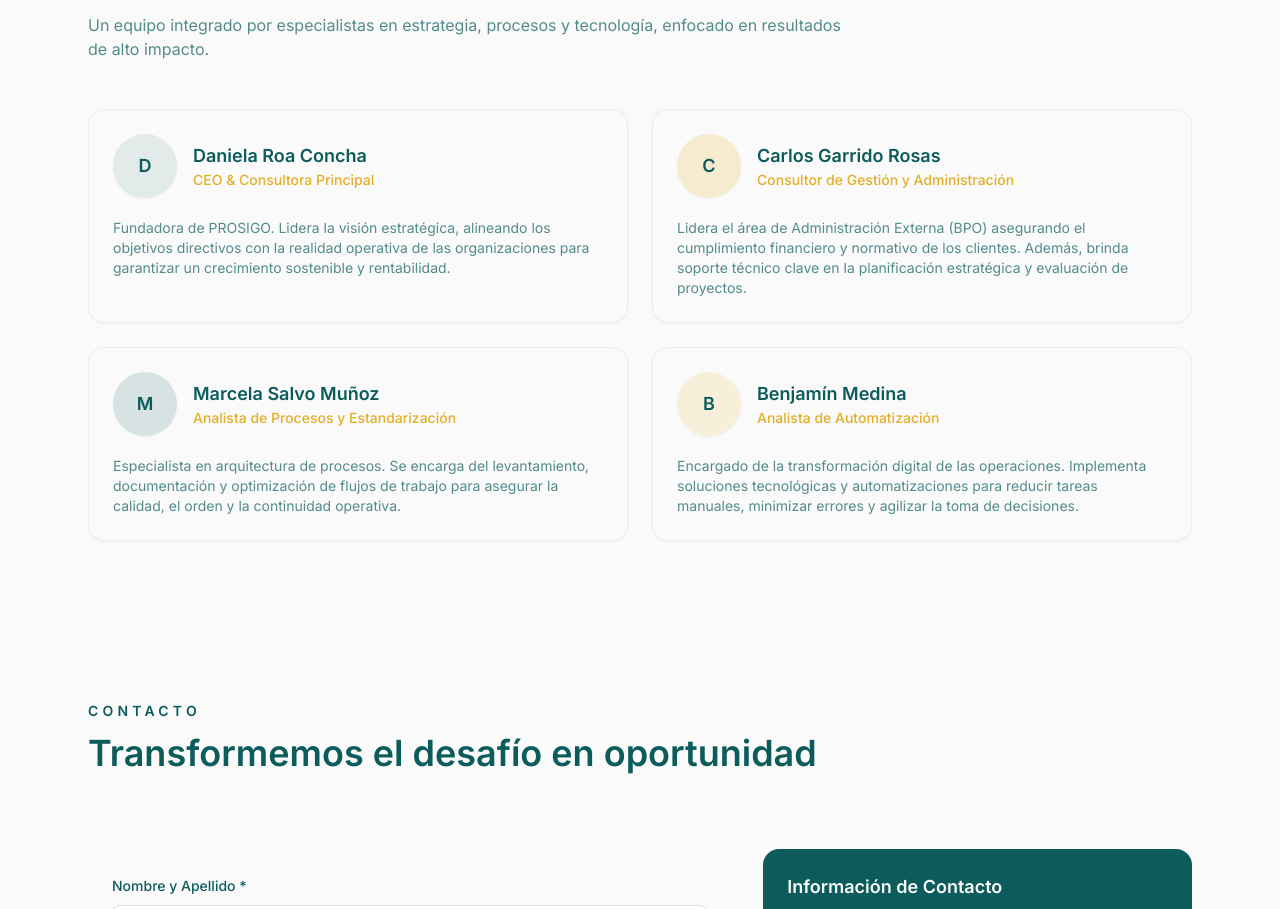
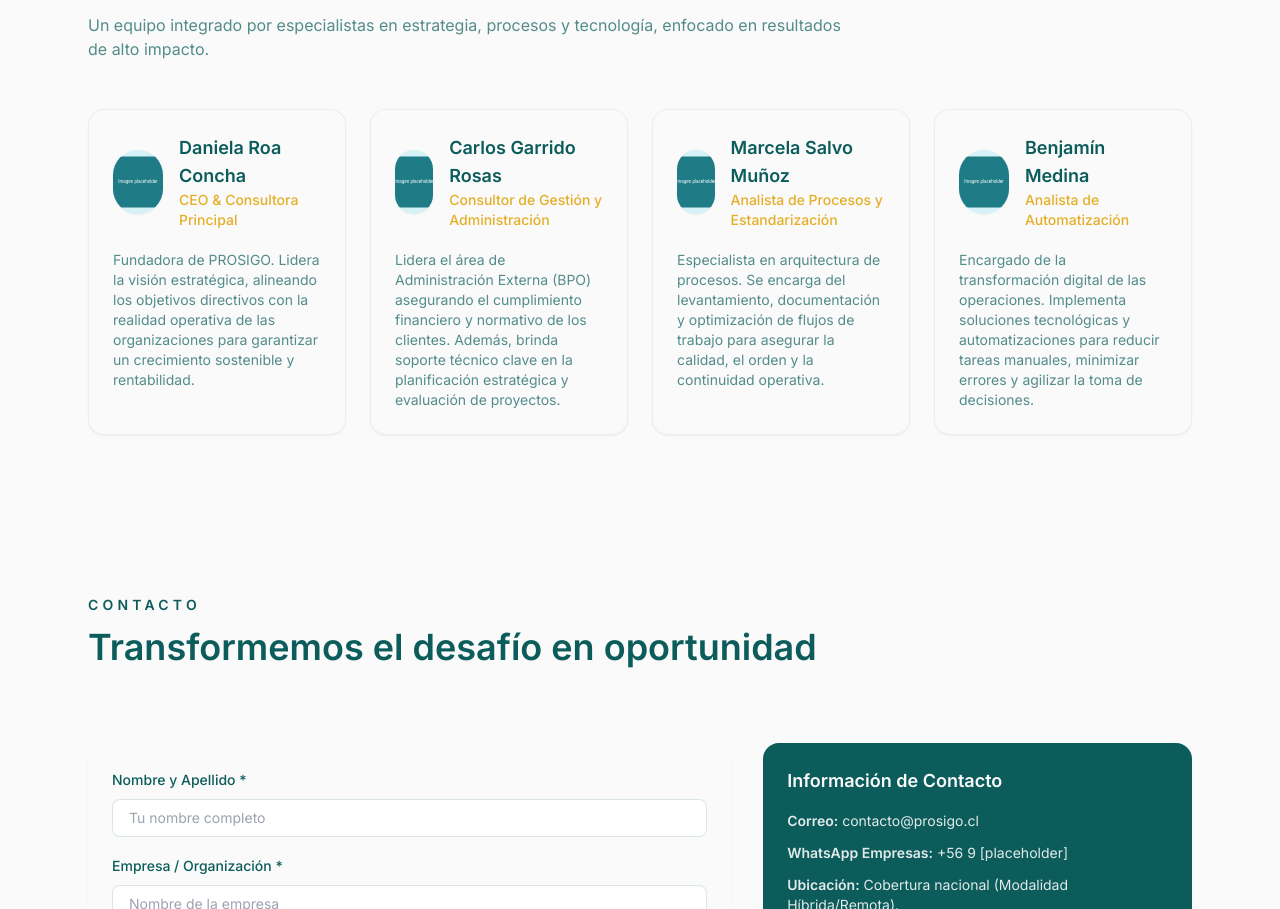
Before and after one commit to medinabenjamin/landing_page_test, a Next.js app: page / in a window 1280 px wide. Shown: the part 4138-5047 px from the top of the page. Built offline with nearby package versions, Linux system fonts and the light colour scheme.

Commit message:
Update team section profiles

```diff
--- a/src/components/TeamSection.tsx
+++ b/src/components/TeamSection.tsx
@@ -1,27 +1,37 @@
+import Image from "next/image";
+
 import Reveal from "@/components/motion/Reveal";
 
 const teamMembers = [
   {
     name: "Daniela Roa Concha",
     role: "CEO & Consultora Principal",
+    imageSrc: "/placeholder.svg",
+    imageAlt: "Retrato profesional de Daniela Roa Concha",
     description:
       "Fundadora de PROSIGO. Lidera la visión estratégica, alineando los objetivos directivos con la realidad operativa de las organizaciones para garantizar un crecimiento sostenible y rentabilidad."
   },
   {
     name: "Carlos Garrido Rosas",
     role: "Consultor de Gestión y Administración",
+    imageSrc: "/placeholder.svg",
+    imageAlt: "Retrato profesional de Carlos Garrido Rosas",
     description:
       "Lidera el área de Administración Externa (BPO) asegurando el cumplimiento financiero y normativo de los clientes. Además, brinda soporte técnico clave en la planificación estratégica y evaluación de proyectos."
   },
   {
     name: "Marcela Salvo Muñoz",
     role: "Analista de Procesos y Estandarización",
+    imageSrc: "/placeholder.svg",
+    imageAlt: "Retrato profesional de Marcela Salvo Muñoz",
     description:
       "Especialista en arquitectura de procesos. Se encarga del levantamiento, documentación y optimización de flujos de trabajo para asegurar la calidad, el orden y la continuidad operativa."
   },
   {
     name: "Benjamín Medina",
     role: "Analista de Automatización",
+    imageSrc: "/placeholder.svg",
+    imageAlt: "Retrato profesional de Benjamín Medina",
     description:
       "Encargado de la transformación digital de las operaciones. Implementa soluciones tecnológicas y automatizaciones para reducir tareas manuales, minimizar errores y agilizar la toma de decisiones."
   }
@@ -52,18 +62,21 @@ export default function TeamSection() {
           </p>
         </Reveal>
 
-        <div className="grid gap-6 md:grid-cols-2">
+        <div className="grid gap-6 md:grid-cols-2 lg:grid-cols-4">
           {teamMembers.map((member, index) => (
             <Reveal key={member.name} sectionId="equipo">
               <article className="flex h-full flex-col gap-5 rounded-2xl border border-black/5 bg-[#FAFAFA] p-6 shadow-sm">
                 <div className="flex items-center gap-4">
                   <div
-                    className={`flex h-16 w-16 items-center justify-center rounded-full ${avatarBackgrounds[index]} text-[#0B5C5B] shadow-sm`}
-                    aria-hidden="true"
+                    className={`relative flex h-16 w-16 items-center justify-center overflow-hidden rounded-full ${avatarBackgrounds[index]} shadow-sm`}
                   >
-                    <span className="text-lg font-semibold">
-                      {member.name.slice(0, 1)}
-                    </span>
+                    <Image
+                      src={member.imageSrc}
+                      alt={member.imageAlt}
+                      width={64}
+                      height={64}
+                      className="h-full w-full object-cover"
+                    />
                   </div>
                   <div>
                     <h3 className="text-lg font-semibold text-[#0B5C5B]">
```
